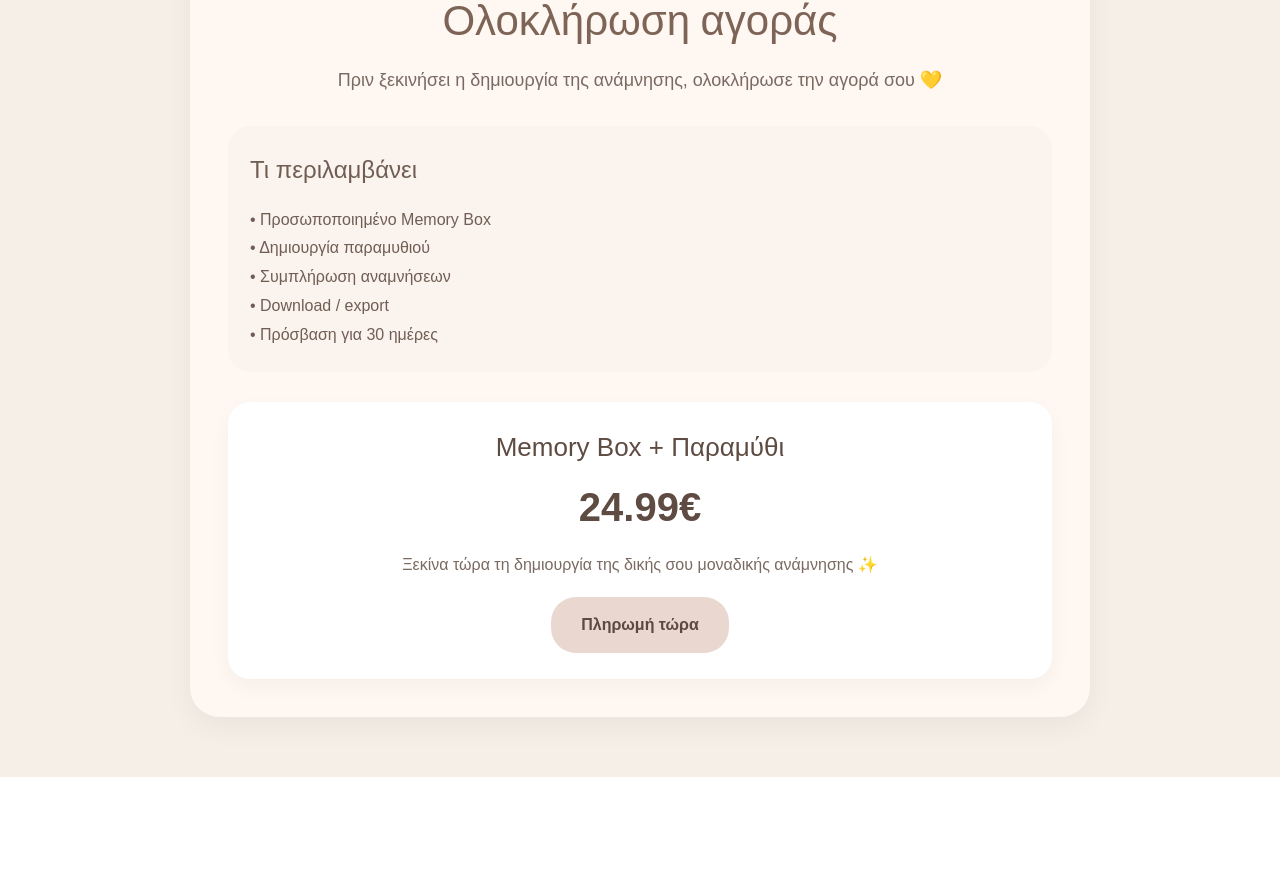
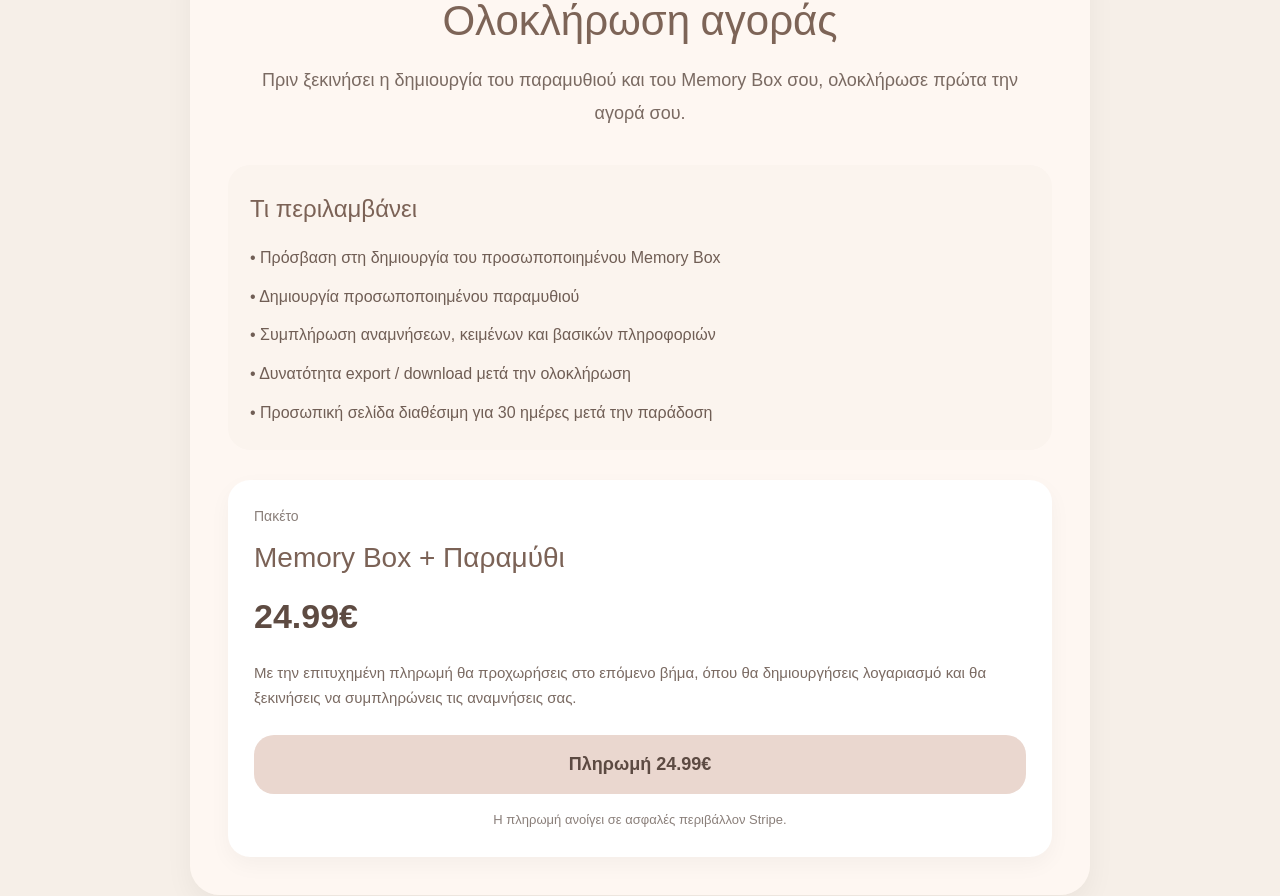
Before and after one commit to mylittlememorybox/My-little-memory-box-, a Next.js app: page /checkout in a window 1280 px wide. Shown: the part 396-1292 px from the top of the page. Before the commit the page ends 1173 px from the top, so only its background shows below. Built offline with nearby package versions, Linux system fonts and the light colour scheme.

Commit message:
Update page.tsx

```diff
--- a/app/checkout/page.tsx
+++ b/app/checkout/page.tsx
@@ -27,7 +27,14 @@ const card: CSSProperties = {
   boxShadow: "0 10px 28px rgba(0,0,0,0.05)",
 };
 
-const box: CSSProperties = {
+const grid: CSSProperties = {
+  display: "flex",
+  flexDirection: "column",
+  gap: "30px",
+  marginTop: "26px",
+};
+
+const infoBox: CSSProperties = {
   backgroundColor: "#FBF4EE",
   borderRadius: "22px",
   padding: "22px",
@@ -35,18 +42,10 @@ const box: CSSProperties = {
   color: "#705E55",
 };
 
-const stack: CSSProperties = {
-  display: "flex",
-  flexDirection: "column",
-  gap: "30px",
-  marginTop: "30px",
-};
-
 export default function CheckoutPage() {
   return (
     <main style={wrap}>
       <div style={inner}>
-        {/* LOGO */}
         <div style={{ textAlign: "center", marginBottom: "28px" }}>
           <Link href="/" style={{ display: "inline-block" }}>
             <Image
@@ -54,7 +53,10 @@ export default function CheckoutPage() {
               alt="My Little Memory Box"
               width={250}
               height={250}
-              style={{ objectFit: "contain", cursor: "pointer" }}
+              style={{
+                objectFit: "contain",
+                cursor: "pointer",
+              }}
               priority
             />
           </Link>
@@ -77,75 +79,130 @@ export default function CheckoutPage() {
             style={{
               textAlign: "center",
               fontSize: "18px",
-              lineHeight: "1.8",
+              lineHeight: "1.85",
               color: "#7A6A62",
-              marginBottom: "10px",
+              maxWidth: "760px",
+              margin: "0 auto 34px",
             }}
           >
-            Πριν ξεκινήσει η δημιουργία της ανάμνησης, ολοκλήρωσε την αγορά σου 💛
+            Πριν ξεκινήσει η δημιουργία του παραμυθιού και του Memory Box σου,
+            ολοκλήρωσε πρώτα την αγορά σου.
           </p>
 
-          {/* 🔥 ΕΔΩ ΜΠΑΙΝΟΥΝ ΤΑ ΚΟΥΤΙΑ ΚΑΘΕΤΑ */}
-          <div style={stack}>
-
-            {/* 📦 ΤΙ ΠΕΡΙΛΑΜΒΑΝΕΙ */}
-            <div style={box}>
-              <h2 style={{ fontSize: "24px", marginBottom: "14px" }}>
+          <div style={grid}>
+            <div style={infoBox}>
+              <h2
+                style={{
+                  fontSize: "24px",
+                  color: "#7B6256",
+                  marginBottom: "14px",
+                }}
+              >
                 Τι περιλαμβάνει
               </h2>
 
-              <p>• Προσωποποιημένο Memory Box</p>
-              <p>• Δημιουργία παραμυθιού</p>
-              <p>• Συμπλήρωση αναμνήσεων</p>
-              <p>• Download / export</p>
-              <p>• Πρόσβαση για 30 ημέρες</p>
+              <p style={{ marginBottom: "10px" }}>
+                • Πρόσβαση στη δημιουργία του προσωποποιημένου Memory Box
+              </p>
+              <p style={{ marginBottom: "10px" }}>
+                • Δημιουργία προσωποποιημένου παραμυθιού
+              </p>
+              <p style={{ marginBottom: "10px" }}>
+                • Συμπλήρωση αναμνήσεων, κειμένων και βασικών πληροφοριών
+              </p>
+              <p style={{ marginBottom: "10px" }}>
+                • Δυνατότητα export / download μετά την ολοκλήρωση
+              </p>
+              <p>
+                • Προσωπική σελίδα διαθέσιμη για 30 ημέρες μετά την παράδοση
+              </p>
             </div>
 
-            {/* 💰 ΚΟΥΤΑΚΙ ΤΙΜΗΣ */}
             <div
               style={{
                 backgroundColor: "#FFF",
                 borderRadius: "22px",
                 padding: "26px",
                 boxShadow: "0 8px 22px rgba(0,0,0,0.04)",
-                textAlign: "center",
               }}
             >
-              <h2 style={{ fontSize: "26px", marginBottom: "10px" }}>
+              <div
+                style={{
+                  fontSize: "14px",
+                  color: "#8A7F7A",
+                  marginBottom: "10px",
+                }}
+              >
+                Πακέτο
+              </div>
+
+              <h2
+                style={{
+                  fontSize: "28px",
+                  color: "#7B6256",
+                  marginBottom: "12px",
+                }}
+              >
                 Memory Box + Παραμύθι
               </h2>
 
               <div
                 style={{
-                  fontSize: "40px",
+                  fontSize: "34px",
                   fontWeight: "700",
-                  marginBottom: "16px",
+                  color: "#5E4B42",
+                  marginBottom: "18px",
                 }}
               >
                 24.99€
               </div>
 
-              <p style={{ marginBottom: "20px", color: "#7A6A62" }}>
-                Ξεκίνα τώρα τη δημιουργία της δικής σου μοναδικής ανάμνησης ✨
+              <p
+                style={{
+                  fontSize: "15px",
+                  lineHeight: "1.7",
+                  color: "#7A6A62",
+                  marginBottom: "24px",
+                }}
+              >
+                Με την επιτυχημένη πληρωμή θα προχωρήσεις στο επόμενο βήμα,
+                όπου θα δημιουργήσεις λογαριασμό και θα ξεκινήσεις να
+                συμπληρώνεις τις αναμνήσεις σας.
               </p>
 
               <a
                 href="https://buy.stripe.com/test_8x2dRa2aT4aWajM9W67g400"
                 target="_blank"
+                rel="noopener noreferrer"
                 style={{
-                  display: "inline-block",
-                  padding: "16px 30px",
-                  borderRadius: "25px",
+                  width: "100%",
+                  display: "block",
+                  textAlign: "center",
+                  padding: "16px 24px",
+                  borderRadius: "20px",
                   backgroundColor: "#EAD7CF",
                   color: "#5C4A42",
+                  fontSize: "18px",
                   fontWeight: "600",
                   textDecoration: "none",
+                  boxSizing: "border-box",
                 }}
               >
-                Πληρωμή τώρα
+                Πληρωμή 24.99€
               </a>
+
+              <p
+                style={{
+                  marginTop: "16px",
+                  fontSize: "13px",
+                  color: "#8A7F7A",
+                  textAlign: "center",
+                  lineHeight: "1.6",
+                }}
+              >
+                Η πληρωμή ανοίγει σε ασφαλές περιβάλλον Stripe.
+              </p>
             </div>
-
           </div>
         </div>
       </div>
```
